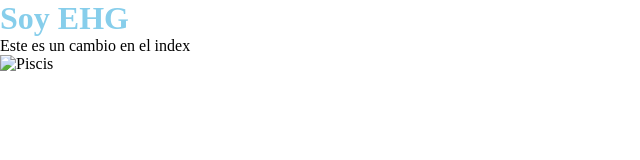
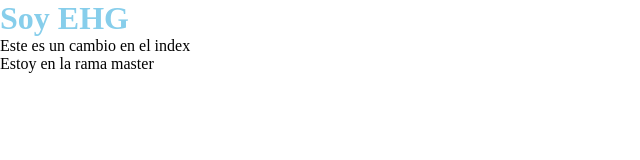
Before and after one commit to erickhergo/mi-portafolio, a plain HTML site: page index.html in a window 1280 px wide. Shown: the whole page, without its empty margins (0-640 px from the left). Drawn offline with Linux system fonts and the light colour scheme.

Commit message:
Se agrega etiqueta span

```diff
--- a/index.html
+++ b/index.html
@@ -1,16 +1,14 @@
 <!DOCTYPE html>
 <html lang="en">
 <head>
-
-    <meta name="viewport" content="width=device-width, initial-scale=1.0">
+        <meta name="viewport" content="width=device-width, initial-scale=1.0">
     <title>Mi portafolio - Bienvenidos</title>
     <link rel="stylesheet" href="./styles.css">
-
 </head>
 <body>
 
 </body>
     <h1 class="title"> Soy EHG</h1>
     <p>Este es un cambio en el index</p>
-    <img scr="./images/Satanic Piscis 01.png" alt="Piscis">
+    <span>Estoy en la rama master</span>
 </html>
```
